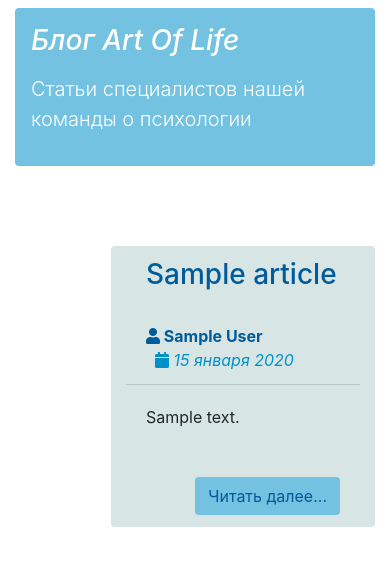
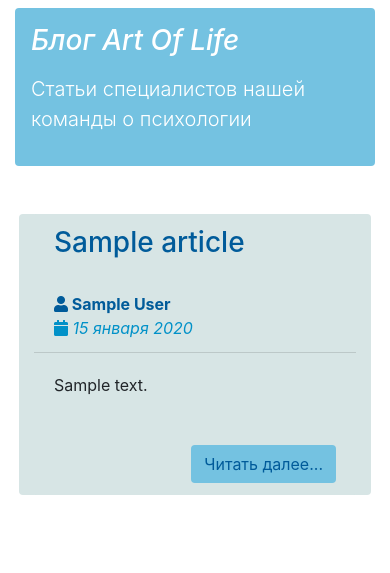
Before and after one commit to gda2048/PhychoBlog, a Django app: page /blog/article/ in a window 390 px wide. Shown: the part 56-629 px from the top of the page. Run offline with Django 3.2, Linux system fonts and the light colour scheme; tables that the repository leaves empty hold one stand-in row (values such as "Sample post"); some libraries are stand-ins or nearby versions.

Commit message:
fix blog for mobile

```diff
--- a/templates/blog/articles.html
+++ b/templates/blog/articles.html
@@ -13,18 +13,19 @@
         </div>
     </div>
     <div>
-        <div class="row justify-content-around mx-5">
+        <div class="row justify-content-around mx-1 mx-xl-5">
             {% for article in articles_list %}
-                <div class="card col-12 col-sm-12 col-md-12 col-xl-3 m-5 border-0 bg-psycho-pearlbush"
+                <div class="card col-12 col-sm-12 col-md-12 col-xl-3 my-3 m-xl-5 border-0 bg-psycho-pearlbush"
                      data-aos="flip-right">
                     <div class="card-header bg-psycho-pearlbush border-0 cardhead">
                         <h3 class="text-psycho-blue">{{ article.name }}</h3>
                     </div>
                     <div class="card-header bg-psycho-pearlbush">
                         <div class="text-psycho-lightblue">
-                            <b><a class="link-blue" href="{% url 'person' pk=article.author.id %}"> <i
+                            <b><a class="link-blue" href="{% url 'person' pk=article.author.id %}"><i
                                     class="fas fa-user"></i> {{ article.author.full_name }}</a></b>
-                            <span class="d-xl-none"><br></span>&nbsp;
+                            <span class="d-xl-none"><br></span>
+                            <span class="d-none d-xl-inline">&nbsp;</span>
                             <i class="fas fa-calendar"></i> <i>{{ article.release_date | date:"d E Y" }}</i>
                         </div>
                     </div>
@@ -32,8 +33,9 @@
                         <p class="text-justify"> {{ article.content | linebreaksbr| safe| truncatechars:'300' }}</p>
                     </div>
                     <div class="card-footer text-right border-0 bg-psycho-pearlbush">
-                        <b><a class='btn bg-psycho-teal text-psycho-blue ' href='{% url 'article' pk=article.id %}'>Читать
+                        <b><a class='btn bg-psycho-teal text-psycho-blue' href='{% url 'article' pk=article.id %}'>Читать
                             далее...</a></b>
+                        <span class="d-none d-xl-inline">&nbsp;<br>&nbsp;</span>
                     </div>
                 </div>
             {% endfor %}
```
